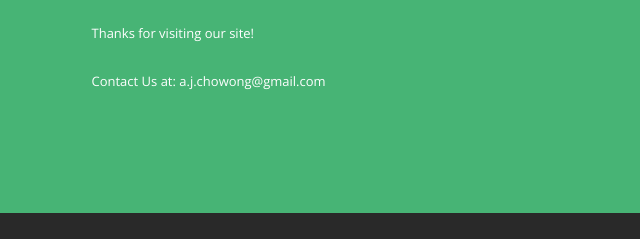
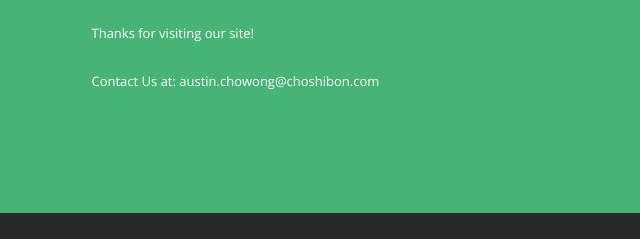
Before and after one commit to austinchowong/choshibon-DEV, a plain HTML site: page index.html in a window 1280 px wide. Shown: the part 2558-2797 px from the top of the page, 466-1106 px from the left. Drawn offline with nearby package versions, Linux system fonts and the light colour scheme; files that its build step writes are made by us from their sources; a script that the page names is missing.

Commit message:
Update index.html

```diff
--- a/index.html
+++ b/index.html
@@ -178,7 +178,7 @@
                     <p>We want to capture the feeling you got the first time an incredible story really resonated with you with our games.
                       We hope that you'll support us and enjoy the unique experiences we bring to the table!</p>
               <p>Thanks for visiting our site!</p>
-              <p>Contact Us at: a.j.chowong@gmail.com</p>
+              <p>Contact Us at: austin.chowong@choshibon.com</p>
 
 			</section>
 <footer class="footer-2 bg-dark text-center-xs">
```
